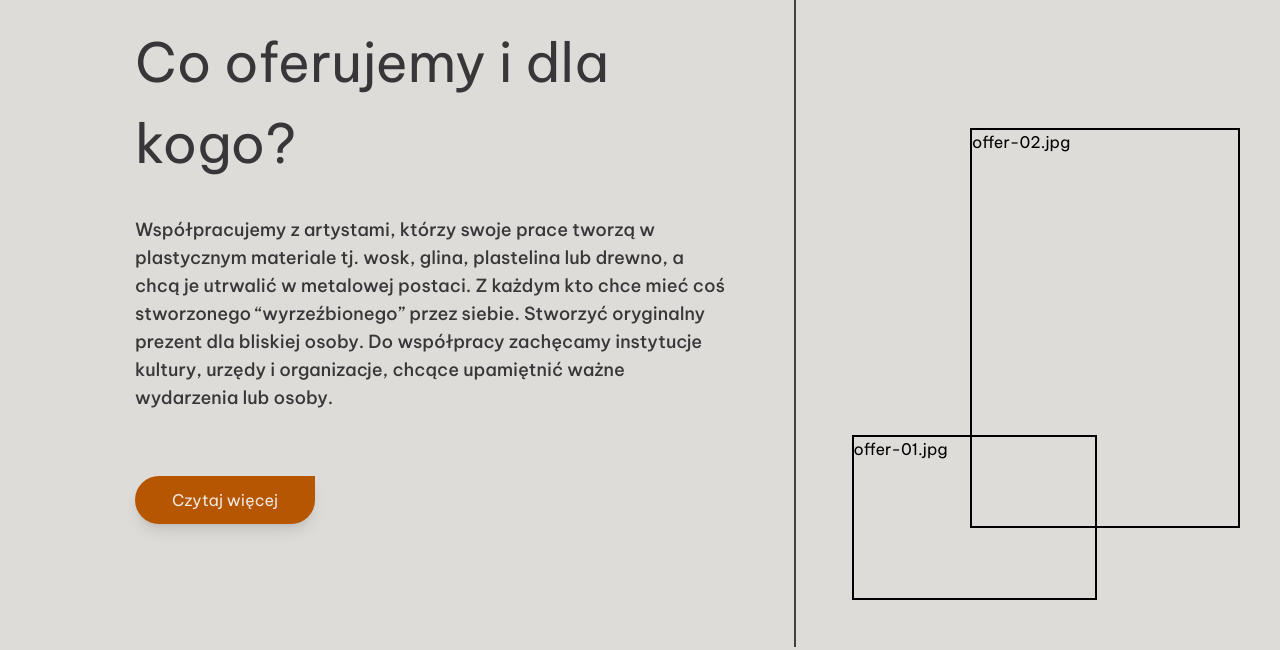
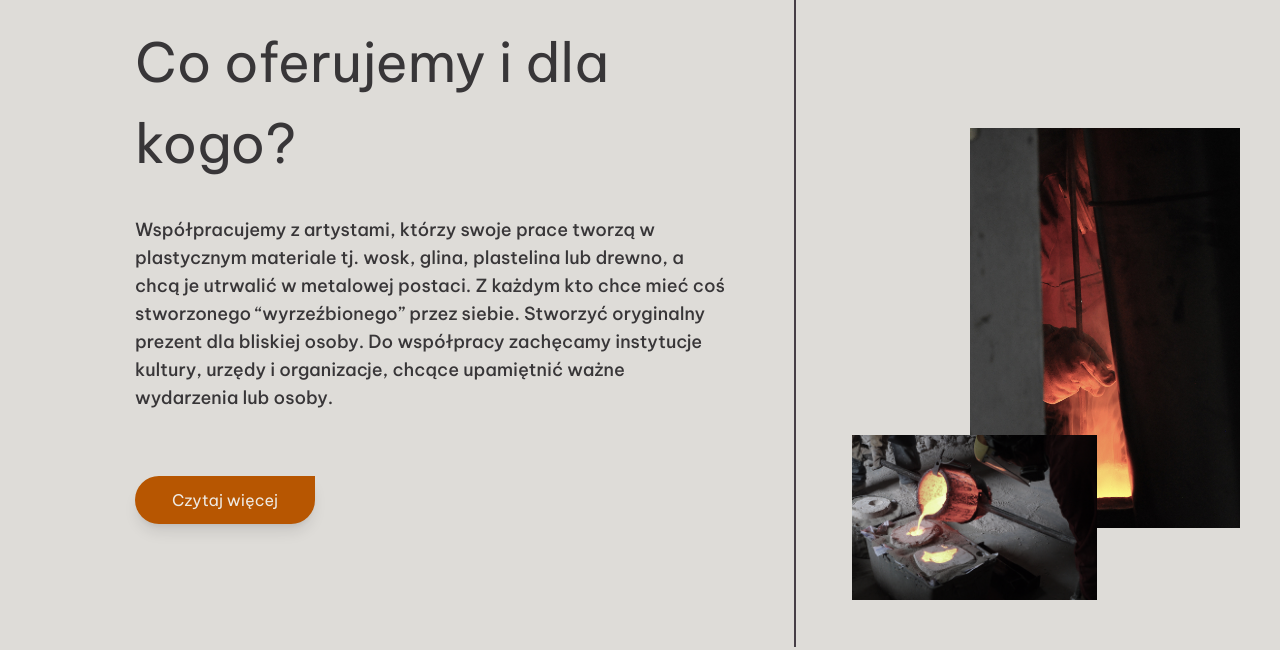
Before and after one commit to MarioLuigie/Odlew, a Next.js app: page /o-nas in a window 1280 px wide. Shown: the part 1920-2570 px from the top of the page. Built offline with nearby package versions, Linux system fonts and the light colour scheme; no server answers; the database is empty.

Commit message:
Feat: Insert images to ImagesVerticalLine.tsx in Offer.tsx

```diff
--- a/src/components/pages/aboutPagePartials/ImagesVerticalLine.tsx
+++ b/src/components/pages/aboutPagePartials/ImagesVerticalLine.tsx
@@ -1,10 +1,27 @@
+import Image from 'next/image'
+import { AboutImages } from '@/lib/constants/images'
+
 export default function ImagesVerticalLine() {
 	return (
 		<div className="h-[685px] w-full flex">
 			<div className="w-[2px] h-full bg-[#463E46]"></div>
 			<div className="relative h-full w-full">
-				<div className="absolute bottom-[47px] left-[56px] w-[245px] h-[165px] border-2 border-black">offer-01.jpg</div>
-				<div className="absolute top-[166px] right-[40px] w-[270px] h-[400px] border-2 border-black">offer-02.jpg</div>
+				<div className="z-40 absolute bottom-[47px] left-[56px] w-[245px] h-[165px]">
+					<Image
+						src={AboutImages.offer_1.path}
+						alt={AboutImages.offer_1.alt}
+						fill
+						className="w-full h-full object-cover"
+					/>
+				</div>
+				<div className="absolute top-[166px] right-[40px] w-[270px] h-[400px]">
+					<Image
+						src={AboutImages.offer_2.path}
+						alt={AboutImages.offer_2.alt}
+						fill
+						className="w-full h-full object-cover"
+					/>
+				</div>
 			</div>
 		</div>
 	)
--- a/src/lib/constants/images.ts
+++ b/src/lib/constants/images.ts
@@ -128,6 +128,14 @@ export const AboutImages = {
 		path: ImagesPath.ABOUT_7,
 		alt: ImagesAlt.ABOUT,
 	},
+	offer_1: {
+		path: ImagesPath.ABOUT_OFFER_1,
+		alt: ImagesAlt.OFFER,
+	},
+	offer_2: {
+		path: ImagesPath.ABOUT_OFFER_2,
+		alt: ImagesAlt.OFFER,
+	}
 }
 
 export const OfferImages = [
--- a/src/lib/constants/paths.ts
+++ b/src/lib/constants/paths.ts
@@ -38,6 +38,8 @@ export const ImagesPath = {
   ABOUT_5: '/assets/images/about-5.jpg',
   ABOUT_6: '/assets/images/about-6.jpg',
   ABOUT_7: '/assets/images/about-7.jpg',
+  ABOUT_OFFER_1: '/assets/images/offer-1.jpg',
+  ABOUT_OFFER_2: '/assets/images/offer-2.jpg',
   PRODUCT_1: '/assets/images/products/product-1.jpg',
   PRODUCT_2: '/assets/images/products/product-2.jpg',
   PRODUCT_3: '/assets/images/products/product-3.jpg',
```
Also changed, not shown: public/assets/images/offer-1.jpg (added), public/assets/images/offer-2.jpg (added).
